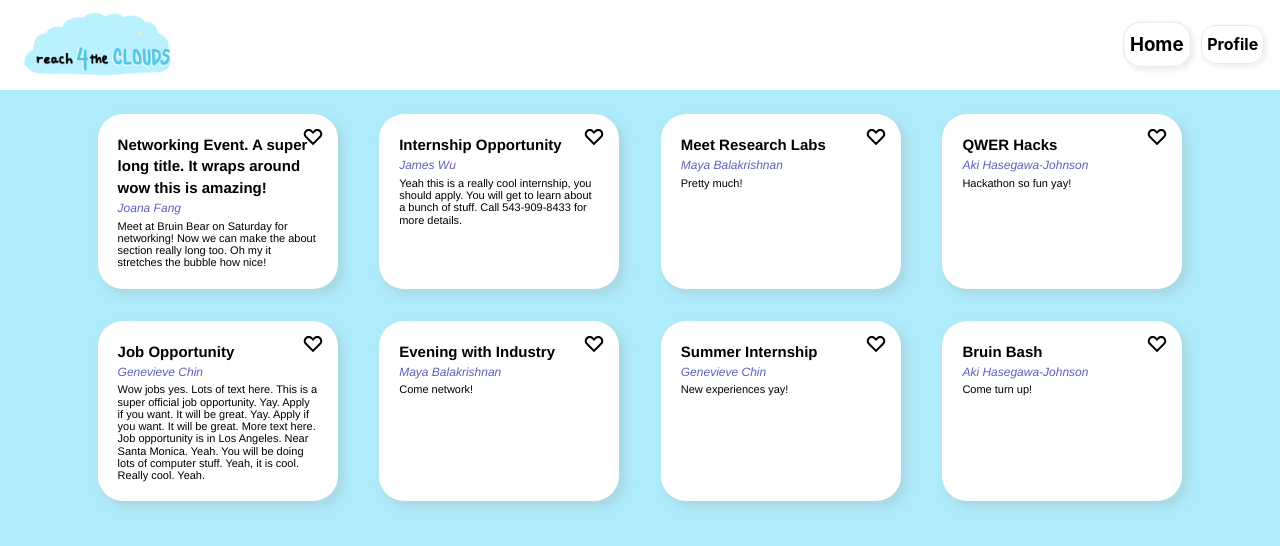
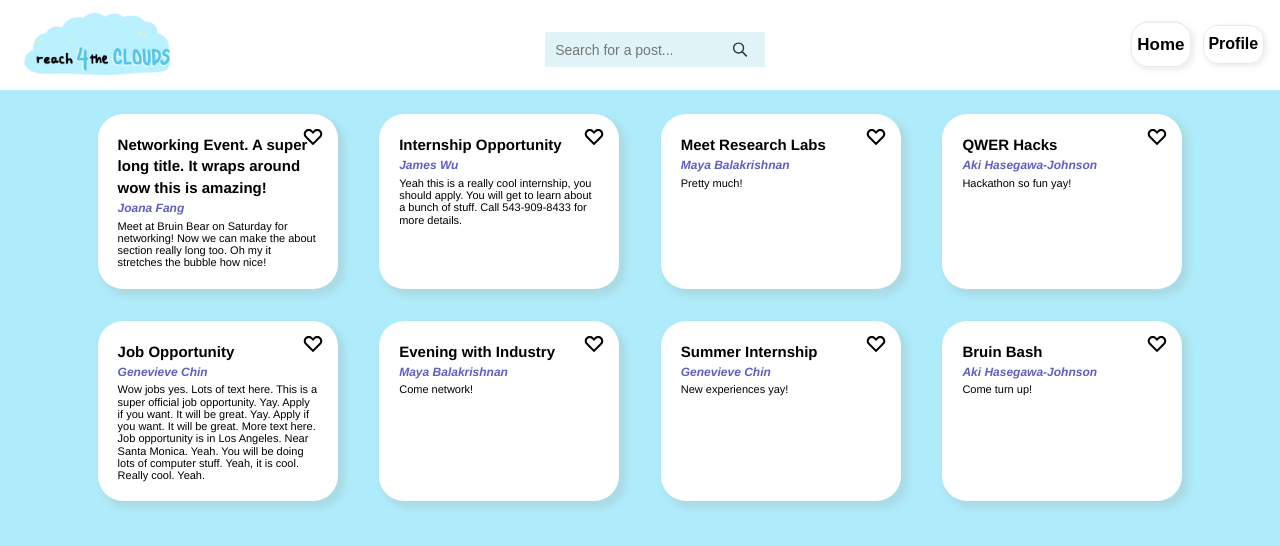
Before and after one commit to jamesmwu/joamayakieves, a React (Create React App) app in the folder frontend/: page / in a window 1280 px wide. Shown: the top 546 px of the page. Built offline with nearby package versions, Linux system fonts and the light colour scheme.

Commit message:
Add Search Bar component and basic styling

```diff
--- a/frontend/src/App.js
+++ b/frontend/src/App.js
@@ -4,6 +4,7 @@ import Home from './pages/Home';
 import Profile from './pages/Profile';
 import './styles/Components.css';
 import Navbar from "./Navbar";
+import SearchBar from './components/SearchBar';
 
 function App() {
   return (
--- a/frontend/src/Navbar.js
+++ b/frontend/src/Navbar.js
@@ -1,14 +1,24 @@
 import { Link, useMatch, useResolvedPath } from "react-router-dom";
+import SearchBar from "./components/SearchBar";
 import WebsiteLogo from "./icons/reach4theclouds.jpg"
 
 export default function Navbar() {
     return (
         <nav className="navStyle">
+
             <Link to="/" ><img src={WebsiteLogo}/></Link>
+
+            <SearchBar placeholder="Search for a post..."/> {/*when inserting data use data={name of imported data module}*/}
+
             <ul>
-                <CustomLink className="pageLinks" to="/">Home</CustomLink>
+                <hul>
+                    <CustomLink className="pageLinks" to="/">Home</CustomLink>
+                </hul>
+
                 <CustomLink className="pageLinks" to="/profile">Profile</CustomLink>
             </ul>
+
+
         </nav>
     );
 }
--- /dev/null
+++ b/frontend/src/components/SearchBar.js
@@ -0,0 +1,61 @@
+import React, { useState } from "react";
+import "../styles/SearchBar.css";
+import SearchIcon from "../icons/search-icon.jsx";
+import CloseIcon from "../icons/close-icon.jsx";
+
+function SearchBar({ placeholder, data }) {
+  const [filteredData, setFilteredData] = useState([]);
+  const [wordEntered, setWordEntered] = useState("");
+
+  const handleFilter = (event) => {
+    const searchWord = event.target.value;
+    setWordEntered(searchWord);
+    const newFilter = data.filter((value) => {
+      return value.title.toLowerCase().includes(searchWord.toLowerCase());
+    });
+
+    if (searchWord === "") {
+      setFilteredData([]);
+    } else {
+      setFilteredData(newFilter);
+    }
+  };
+
+  const clearInput = () => {
+    setFilteredData([]);
+    setWordEntered("");
+  };
+
+  return (
+    <div className="search">
+      <div className="searchInputs">
+        <input
+          type="text"
+          placeholder={placeholder}
+          value={wordEntered}
+          onChange={handleFilter}
+        />
+        <div className="searchIcon">
+          {filteredData.length === 0 ? (
+            <SearchIcon />
+          ) : (
+            <CloseIcon id="clearBtn" onClick={clearInput} />
+          )}
+        </div>
+      </div>
+      {filteredData.length != 0 && (
+        <div className="dataResult">
+          {filteredData.slice(0, 15).map((value, key) => {
+            return (
+              <a className="dataItem" href={value.link} target="_blank">
+                <p>{value.title} </p>
+              </a>
+            );
+          })}
+        </div>
+      )}
+    </div>
+  );
+}
+
+export default SearchBar;
--- /dev/null
+++ b/frontend/src/icons/close-icon.jsx
@@ -0,0 +1,9 @@
+import React from "react"
+
+const CloseIcon = () => {
+    return (
+        <svg width="800px" height="800px" viewBox="0 0 1024 1024" xmlns="http://www.w3.org/2000/svg"><path fill="#000000" d="M195.2 195.2a64 64 0 0 1 90.496 0L512 421.504 738.304 195.2a64 64 0 0 1 90.496 90.496L602.496 512 828.8 738.304a64 64 0 0 1-90.496 90.496L512 602.496 285.696 828.8a64 64 0 0 1-90.496-90.496L421.504 512 195.2 285.696a64 64 0 0 1 0-90.496z"/></svg>
+    )
+}
+
+export default CloseIcon;
--- /dev/null
+++ b/frontend/src/icons/search-icon.jsx
@@ -0,0 +1,12 @@
+import React from "react"
+
+const SearchIcon = () => {
+    return (
+        <svg width="20" height="17" viewBox="0 0 24 24" fill="none" xmlns="http://www.w3.org/2000/svg">
+        <path d="M15 15L21 21" stroke="#323232" stroke-width="2" stroke-linecap="round" stroke-linejoin="round"/>
+        <path d="M17 10C17 13.866 13.866 17 10 17C6.13401 17 3 13.866 3 10C3 6.13401 6.13401 3 10 3C13.866 3 17 6.13401 17 10Z" stroke="#323232" stroke-width="2"/>
+        </svg>
+    )
+}
+
+export default SearchIcon;
--- a/frontend/src/styles/Navbar.css
+++ b/frontend/src/styles/Navbar.css
@@ -16,6 +16,15 @@ img {
 }
 
 .navStyle ul {
+    padding: 0px;
+    margin: 0px;
+    list-style: none;
+    display: flex;
+    gap: 1rem;
+}
+
+.navStyle hul {
+    font-size: 14.5px;
     padding: 0px;
     margin: 0px;
     list-style: none;
--- /dev/null
+++ b/frontend/src/styles/SearchBar.css
@@ -0,0 +1,73 @@
+body{
+    font-family: 'Karla', sans-serif;
+    font-weight: bold;
+
+}
+
+.searchInputs {
+    position: sticky;
+    margin-top: 32px;
+    display: flex;
+   justify-content: flex-end;
+  }
+
+  .search input {
+    background-color: rgb(224, 244, 248);
+    border: 0;
+    border-radius: 2px;
+    border-top-right-radius: 0px;
+    border-bottom-right-radius: 0px;
+    font-size: 14px;
+    padding: 10px;
+    height: 15px;
+    width: 150px;
+  }
+
+  .searchIcon {
+
+    width: 50px;
+    background-color: rgb(224, 244, 248);
+    display: grid;
+    place-items: center;
+  }
+
+  input:focus {
+    outline: none;
+  }
+
+  .dataResult {
+    margin-top: 5px;
+    width: 300px;
+    height: 200px;
+    background-color: white;
+    box-shadow: rgba(0, 0, 0, 0.35) 0px 5px 15px;
+    overflow: hidden;
+    overflow-y: auto;
+  }
+
+  .dataResult::-webkit-scrollbar {
+    display: none;
+  }
+
+  .dataResult .dataItem {
+    width: 100%;
+    height: 50px;
+    display: flex;
+    align-items: center;
+    color: black;
+  }
+
+  .dataItem p {
+    margin-left: 10px;
+  }
+  a {
+    text-decoration: none;
+  }
+
+  a:hover {
+    background-color: lightgrey;
+  }
+
+  #clearBtn {
+    cursor: pointer;
+  }
```
